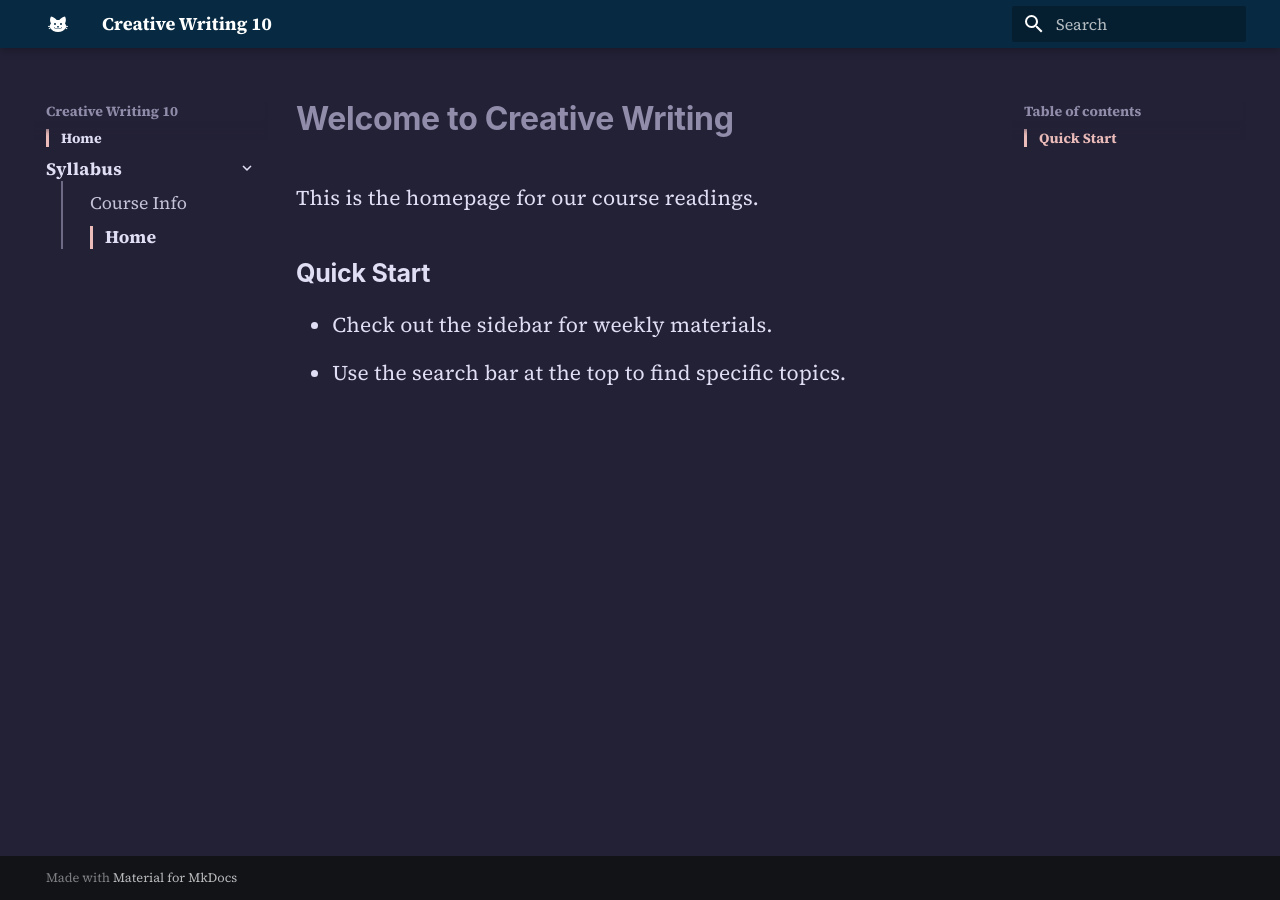
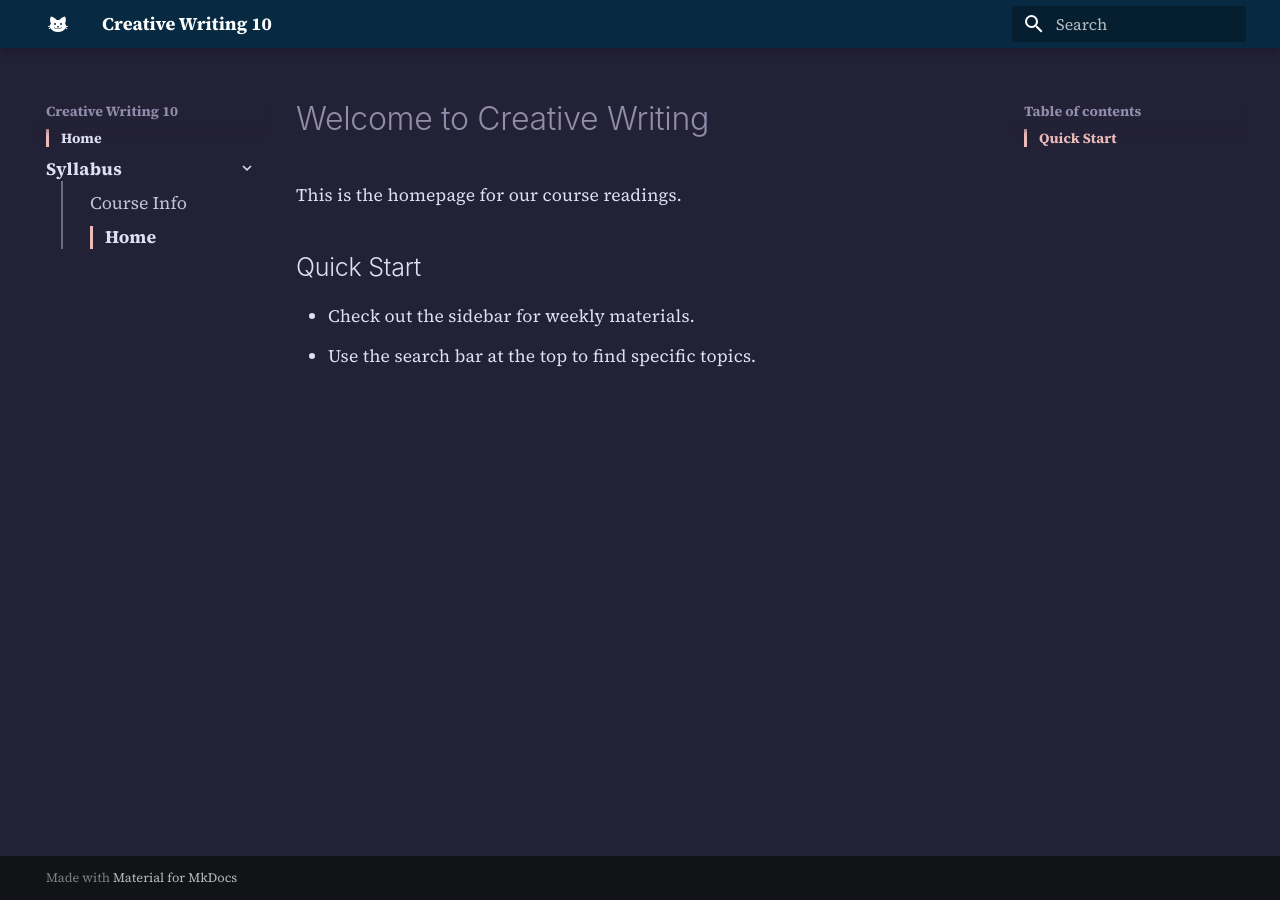
Before and after one commit to mickeybalili/cw10, an MkDocs documentation site: the page built from docs/index.md, in a window 1280 px wide. Built offline with MkDocs 1.6.1 and Material for MkDocs 9.7.7, drawn with Linux system fonts in a browser that asks for light colours.

Commit message:
Update extra.css

```diff
--- a/docs/stylesheets/extra.css
+++ b/docs/stylesheets/extra.css
@@ -86,7 +86,7 @@
 .md-typeset li,
 .md-typeset blockquote {
   font-family: 'Source Serif 4', Georgia, Cambria, serif !important;
-  font-size: 1.05rem;         /* Slightly larger font size for comfortable reading */
+  font-size: 0.875rem;         /* Slightly larger font size for comfortable reading */
   line-height: 1.75;           /* Generous line spacing to prevent eye strain */
   letter-spacing: 0.01em;      /* Subtle letter spacing for long paragraphs */
 }
@@ -97,7 +97,7 @@
 .md-typeset h3,
 .md-typeset h4 {
   font-family: 'Inter', -apple-system, BlinkMacSystemFont, sans-serif !important;
-  font-weight: 700;
+  font-weight: 300;
   letter-spacing: -0.01em;
 }
 
```
